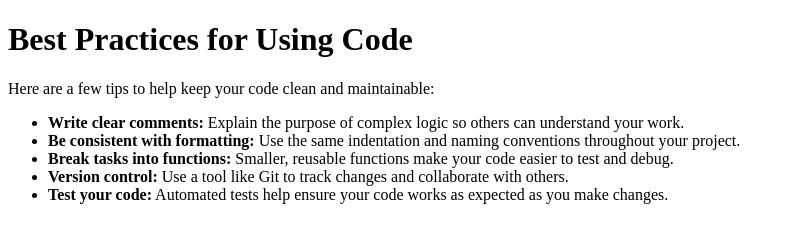
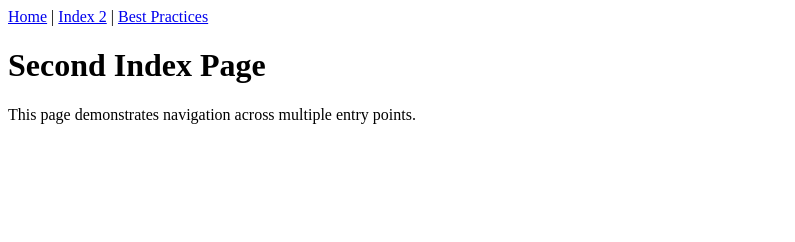
Before and after one commit to abuiles/hello_codex, a plain HTML site: page index_2.html in a window 1280 px wide. Shown: the whole page, without its empty margins (0-795 px from the left). Drawn offline with Linux system fonts and the light colour scheme.

Commit message:
Add navigation to index_2 and restore page

```diff
--- a/index_2.html
+++ b/index_2.html
@@ -1,19 +1,21 @@
 <!DOCTYPE html>
 <html lang="en">
 <head>
-    <meta charset="UTF-8">
-    <meta name="viewport" content="width=device-width, initial-scale=1.0">
-    <title>Code Best Practices</title>
+  <meta charset="UTF-8">
+  <meta name="viewport" content="width=device-width, initial-scale=1.0">
+  <title>Index 2</title>
 </head>
 <body>
-    <h1>Best Practices for Using Code</h1>
-    <p>Here are a few tips to help keep your code clean and maintainable:</p>
-    <ul>
-        <li><strong>Write clear comments:</strong> Explain the purpose of complex logic so others can understand your work.</li>
-        <li><strong>Be consistent with formatting:</strong> Use the same indentation and naming conventions throughout your project.</li>
-        <li><strong>Break tasks into functions:</strong> Smaller, reusable functions make your code easier to test and debug.</li>
-        <li><strong>Version control:</strong> Use a tool like Git to track changes and collaborate with others.</li>
-        <li><strong>Test your code:</strong> Automated tests help ensure your code works as expected as you make changes.</li>
-    </ul>
+  <header>
+    <nav>
+      <a href="index.html">Home</a> |
+      <a href="index_2.html">Index 2</a> |
+      <a href="best-practices.html">Best Practices</a>
+    </nav>
+  </header>
+  <main>
+    <h1>Second Index Page</h1>
+    <p>This page demonstrates navigation across multiple entry points.</p>
+  </main>
 </body>
 </html>
```
Also changed, not shown: best-practices.html (added, +28 -0 lines), index.html (+6 -0 lines), 2 other files.
